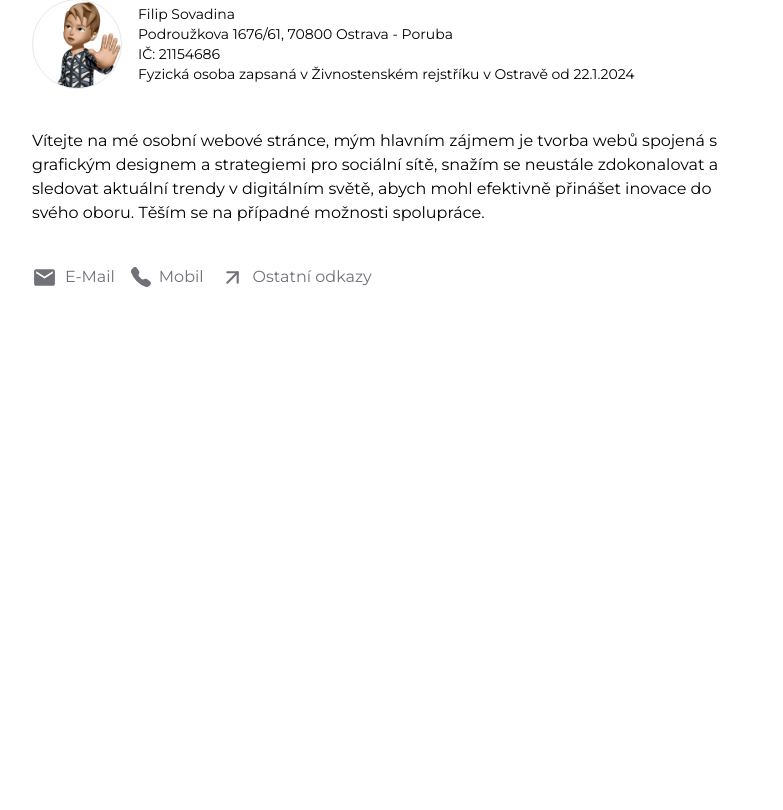
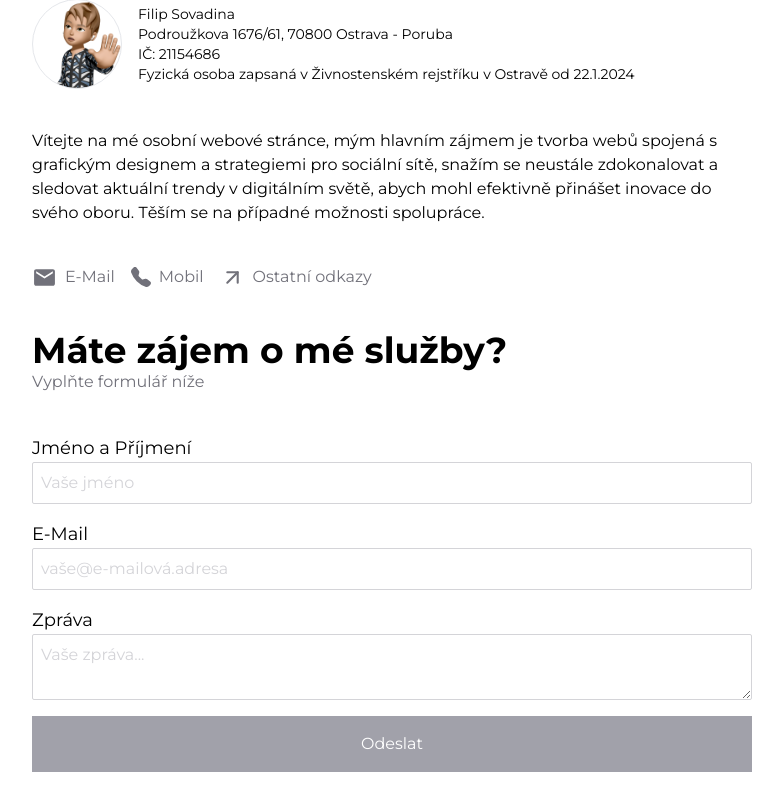
Before and after one commit to z1pp1k/filipsov.xyz, a Next.js app: page / in a window 1280 px wide. Shown: the part 216-1026 px from the top of the page, without its empty margins (248-1031 px from the left). Before the commit the page ends 800 px from the top, so only its background shows below. Built offline with nearby package versions, Linux system fonts and the light colour scheme.

Commit message:
✅: Contact form

```diff
--- /dev/null
+++ b/app/components/Contact.tsx
@@ -0,0 +1,60 @@
+'use client'
+
+import React, { useRef } from 'react'
+import emailjs from '@emailjs/browser'
+
+export const Contact = () => {
+  const form = useRef()
+
+  const sendEmail = (e) => {
+    e.preventDefault()
+
+    emailjs
+      .sendForm(
+        'service_xk63zsb',
+        'template_y2zwsjr',
+        form.current,
+        'a0u2PwWAApIXDzfLb',
+      )
+      .then(
+        (result) => {
+          console.log(result.text)
+        },
+        (error) => {
+          console.log(error.text)
+        },
+      )
+  }
+
+  return (
+    <form className="my-10 flex flex-col" ref={form} onSubmit={sendEmail}>
+      <label className="text-lg text-black dark:text-white">
+        Jméno a Příjmení
+      </label>
+      <input
+        className="mb-4 rounded-sm border border-zinc-300 p-2 placeholder:text-zinc-300 focus:outline-none dark:border-zinc-600 dark:bg-zinc-900 dark:placeholder:text-zinc-600"
+        type="text"
+        name="user_name"
+        placeholder="Vaše jméno"
+      />
+      <label className="text-lg text-black dark:text-white">E-Mail</label>
+      <input
+        className="mb-4 rounded-sm border border-zinc-300 p-2 placeholder:text-zinc-300 focus:outline-none dark:border-zinc-600 dark:bg-zinc-900 dark:placeholder:text-zinc-600"
+        type="email"
+        name="user_email"
+        placeholder="vaše@e-mailová.adresa"
+      />
+      <label className="text-lg text-black dark:text-white">Zpráva</label>
+      <textarea
+        className="mb-4 rounded-sm border border-zinc-300 p-2 placeholder:text-zinc-300 focus:outline-none dark:border-zinc-600 dark:bg-zinc-900 dark:placeholder:text-zinc-600"
+        name="message"
+        placeholder="Vaše zpráva..."
+      />
+      <input
+        className="bg-zinc-400 py-4 text-white dark:bg-zinc-800"
+        type="submit"
+        value="Odeslat"
+      />
+    </form>
+  )
+}
--- a/app/page.tsx
+++ b/app/page.tsx
@@ -5,19 +5,20 @@ import { Discord } from './components/Discord'
 import { FiArrowUpRight } from 'react-icons/fi'
 import { BsDiscord, BsSpotify, BsFillTelephoneFill } from 'react-icons/bs'
 import { MdEmail } from 'react-icons/md'
+import { Contact } from './components/Contact'
 export default function Page() {
   return (
     <main className="min-h-screen">
       <div className="mx-auto max-w-screen-md">
         <Navbar></Navbar>
         <header className="mt-12 px-6">
-          <h1 className="animate-in text-4xl font-bold text-black dark:text-white">
+          <h1 className="text-4xl font-bold text-black dark:text-white">
             Filip Sovadina
           </h1>
-          <p className="animate-in text-zinc-500 dark:text-zinc-500">
+          <p className="text-zinc-500 dark:text-zinc-500">
             Tvorba webových stránek, design a správa sociálních médií.
           </p>
-          <div className="animate-in mt-6 flex flex-col items-start justify-center gap-4 sm:flex-row sm:items-center sm:justify-start">
+          <div className="mt-6 flex flex-col items-start justify-center gap-4 sm:flex-row sm:items-center sm:justify-start">
             <Image
               className="rounded-full border"
               src="/logo2.png"
@@ -36,7 +37,7 @@ export default function Page() {
               22.1.2024
             </span>
           </div>
-          <p className="animate-in mt-10 text-black dark:text-white">
+          <p className="mt-10 text-black dark:text-white">
             Vítejte na mé osobní webové stránce, mým hlavním zájmem je tvorba
             webů spojená s grafickým designem a strategiemi pro sociální sítě,
             snažím se neustále zdokonalovat a sledovat aktuální trendy v
@@ -44,7 +45,7 @@ export default function Page() {
             oboru. Těším se na případné možnosti spolupráce.
           </p>
 
-          <div className="animate-in mt-10 flex flex-col gap-2 text-zinc-500 hover:text-zinc-300 sm:flex-row sm:gap-4 dark:hover:text-zinc-700">
+          <div className="mt-10 flex flex-col gap-2 text-zinc-500 hover:text-zinc-300 sm:flex-row sm:gap-4 dark:hover:text-zinc-700">
             <Link
               className="flex items-center gap-2 transition-all duration-300 hover:text-zinc-500"
               href="mailto:sovadinafilip@icloud.com"
@@ -67,6 +68,16 @@ export default function Page() {
               <span>Ostatní odkazy</span>
             </Link>
           </div>
+
+          <div className="mt-10">
+            <h1 className="text-4xl font-bold text-black dark:text-white">
+              Máte zájem o mé služby?
+            </h1>
+            <p className="text-zinc-500 dark:text-zinc-500">
+              Vyplňte formulář níže
+            </p>
+            <Contact></Contact>
+          </div>
         </header>
       </div>
     </main>
--- a/package.json
+++ b/package.json
@@ -9,6 +9,7 @@
     "lint": "next lint"
   },
   "dependencies": {
+    "@emailjs/browser": "^3.12.1",
     "@vercel/analytics": "^1.1.2",
     "clsx": "^2.1.0",
     "next": "14.0.4",
```
Also changed, not shown: 1 other file (tests, documents, lock files or other folders).
